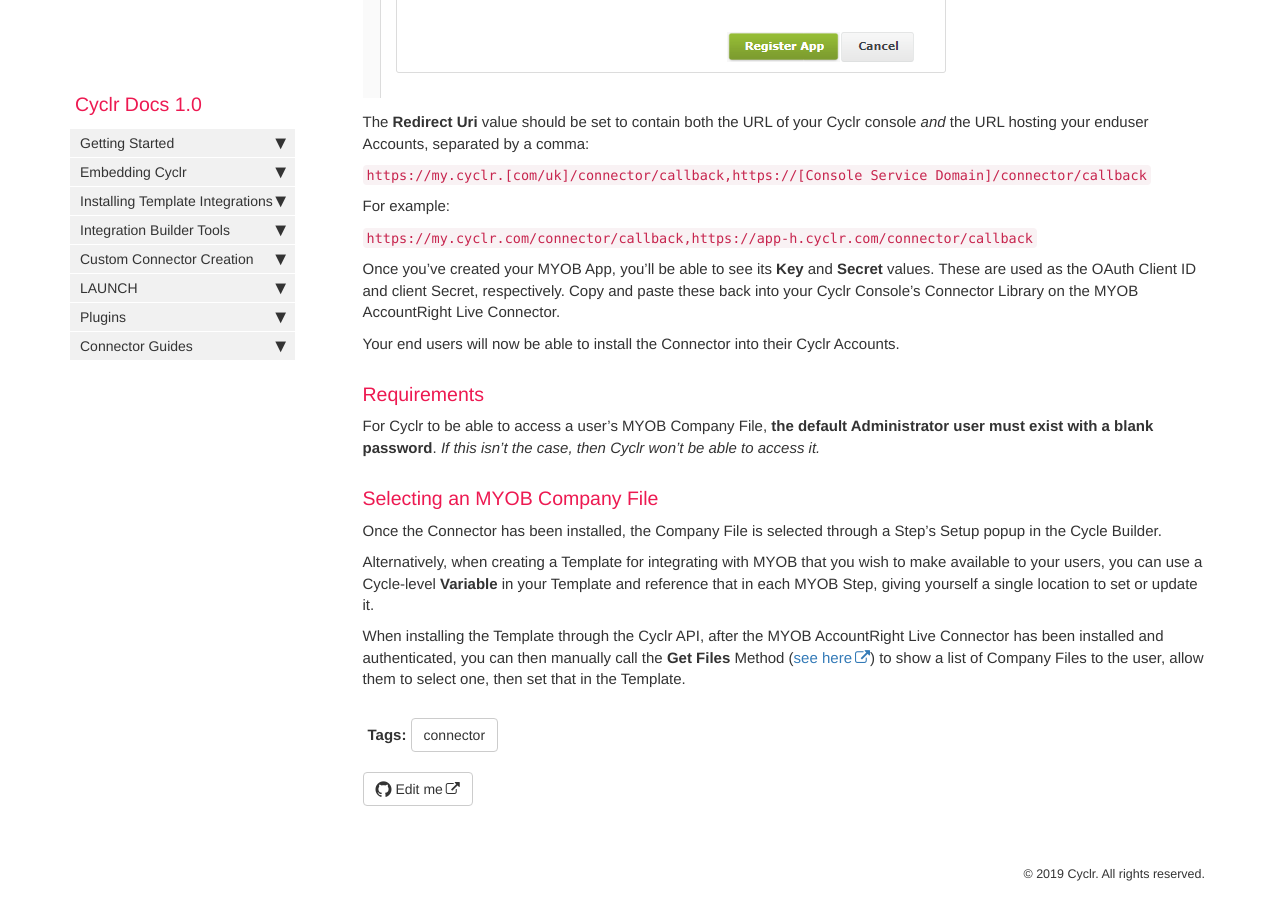
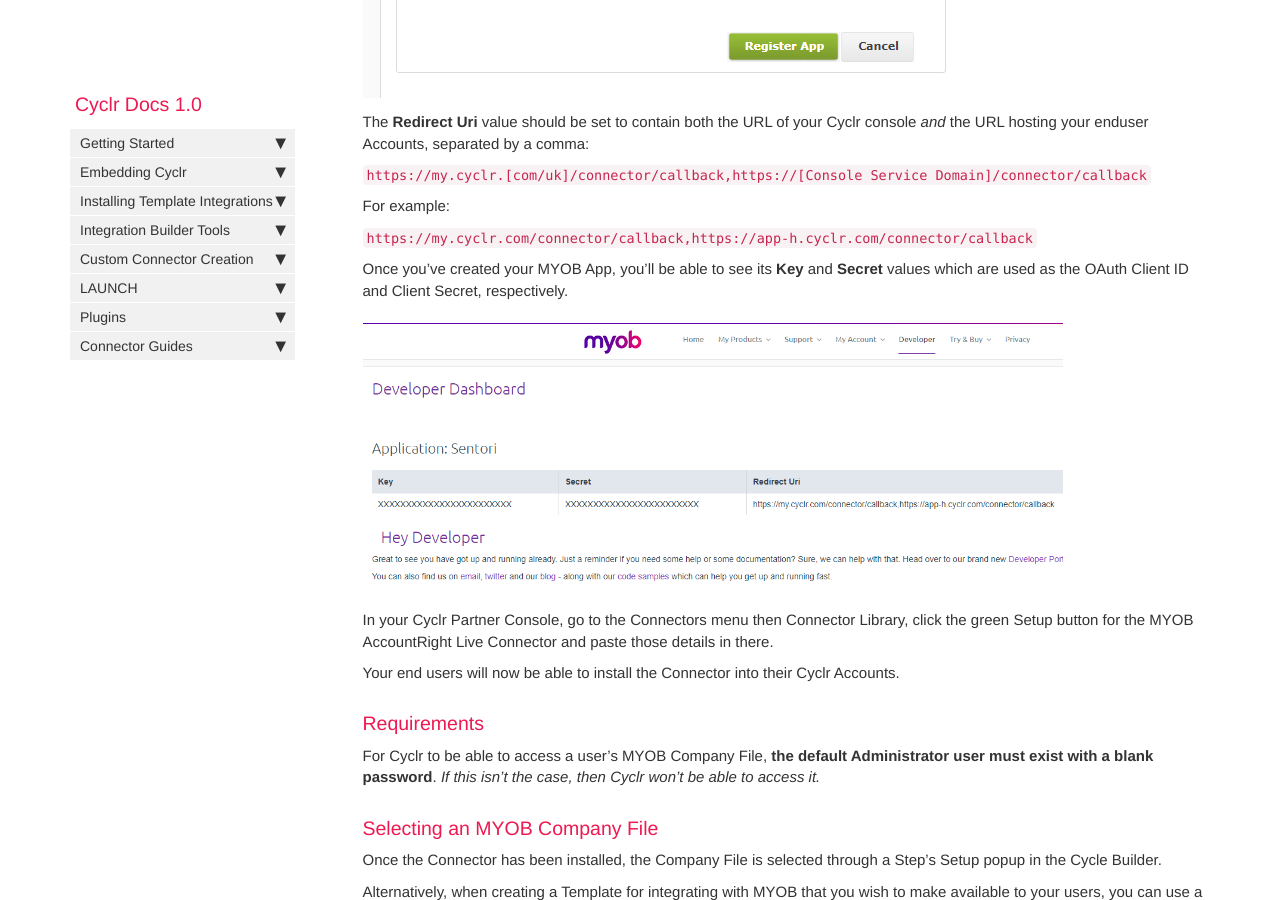
Before and after one commit to sneakysneak/docs, a Jekyll site: the page built from pages/connector-authentication/myob-accountright.md, in a window 1280 px wide and 900 px high, scrolled down 1025 px. Built offline with Jekyll 4.4.1, drawn with Linux system fonts in a browser that asks for light colours; nearby versions of some CDN libraries; comment, search, counter and statistics services are not loaded.

Commit message:
Added screenshot of MYOB App's OAuth details.

````diff
--- a/pages/connector-authentication/myob-accountright.md
+++ b/pages/connector-authentication/myob-accountright.md
@@ -32,7 +32,11 @@ For example:
 ```https://my.cyclr.com/connector/callback,https://app-h.cyclr.com/connector/callback```
 
 
-Once you've created your MYOB App, you'll be able to see its **Key** and **Secret** values.  These are used as the OAuth Client ID and client Secret, respectively.  Copy and paste these back into your Cyclr Console's Connector Library on the MYOB AccountRight Live Connector.
+Once you've created your MYOB App, you'll be able to see its **Key** and **Secret** values which are used as the OAuth Client ID and Client Secret, respectively.
+
+![MYOB Account Right App OAuth details](./images/myob-accountright-app-oauth-details.png)
+
+In your Cyclr Partner Console, go to the Connectors menu then Connector Library, click the green Setup button for the MYOB AccountRight Live Connector and paste those details in there.
 
 Your end users will now be able to install the Connector into their Cyclr Accounts.
 
````
